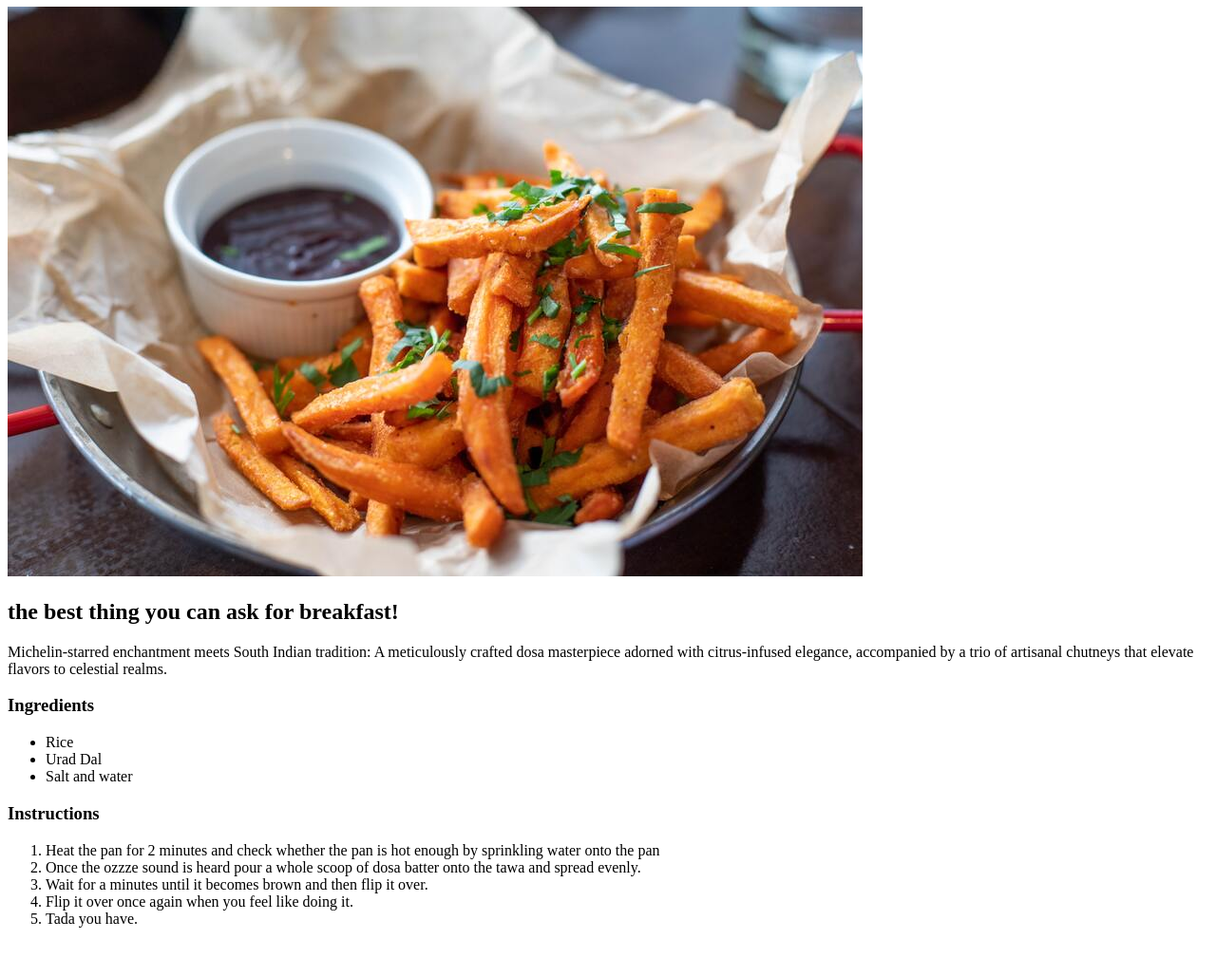
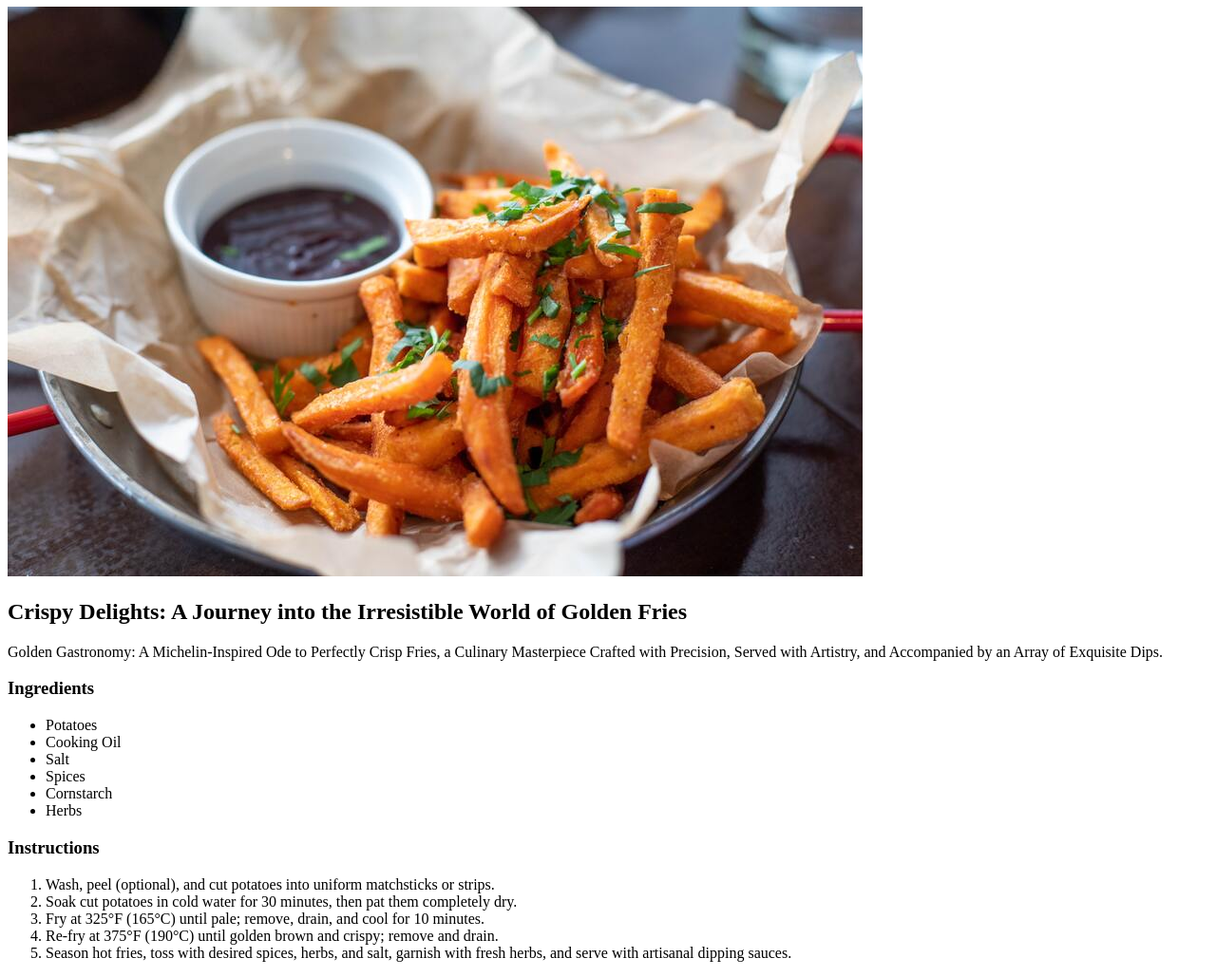
Before and after one commit to JoelJefferson2004/odin-recipes, a plain HTML site: page recipes/fries.html in a window 1280 px wide. Shown: the part 73-1102 px from the top of the page at 95% size. Before the commit the page ends 1066 px from the top, so only its background shows below. Drawn offline with Linux system fonts and the light colour scheme.

Commit message:
Make the required changes in the text of recipes

```diff
--- a/recipes/fries.html
+++ b/recipes/fries.html
@@ -2,26 +2,29 @@
 <html lang="en">
     <head>
         <meta charset="UTF-8">
-        <title>Dosa</title>
+        <title>Fries</title>
     </head>
     <body>
-        <h1>The Dosa</h1>
-        <img src = "../images/fries.jpg" alt="image of a beautiful dosa">
-        <h2>the best thing you can ask for breakfast!</h2>
-        <p>Michelin-starred enchantment meets South Indian tradition: A meticulously crafted dosa masterpiece adorned with citrus-infused elegance, accompanied by a trio of artisanal chutneys that elevate flavors to celestial realms.</p>
+        <h1>Fries</h1>
+        <img src = "../images/fries.jpg" alt="golden fries">
+        <h2>Crispy Delights: A Journey into the Irresistible World of Golden Fries</h2>
+        <p>Golden Gastronomy: A Michelin-Inspired Ode to Perfectly Crisp Fries, a Culinary Masterpiece Crafted with Precision, Served with Artistry, and Accompanied by an Array of Exquisite Dips.</p>
         <h3>Ingredients</h3>
         <ul>
-            <li>Rice</li>
-            <li>Urad Dal</li>
-            <li>Salt and water</li>
+            <li>Potatoes</li>
+            <li>Cooking Oil</li>
+            <li>Salt</li>
+            <li>Spices</li>
+            <li>Cornstarch</li>
+            <li>Herbs</li>
         </ul>
         <h3>Instructions</h3>
         <ol>
-            <li>Heat the pan for 2 minutes and check whether the pan is hot enough by sprinkling water onto the pan</li>
-            <li>Once the ozzze sound is heard pour a whole scoop of dosa batter onto the tawa and spread evenly.</li>
-            <li>Wait for a minutes until it becomes brown and then flip it over.</li>
-            <li>Flip it over once again when you feel like doing it.</li>
-            <li>Tada you have.</li>
+            <li>Wash, peel (optional), and cut potatoes into uniform matchsticks or strips.</li>
+            <li> Soak cut potatoes in cold water for 30 minutes, then pat them completely dry.</li>
+            <li>Fry at 325°F (165°C) until pale; remove, drain, and cool for 10 minutes.</li>
+            <li>Re-fry at 375°F (190°C) until golden brown and crispy; remove and drain.</li>
+            <li>Season hot fries, toss with desired spices, herbs, and salt, garnish with fresh herbs, and serve with artisanal dipping sauces.</li>
         </ol>
     </body>
 </html>
```
Also changed, not shown: recipes/biriyani.html (+16 -12 lines).
